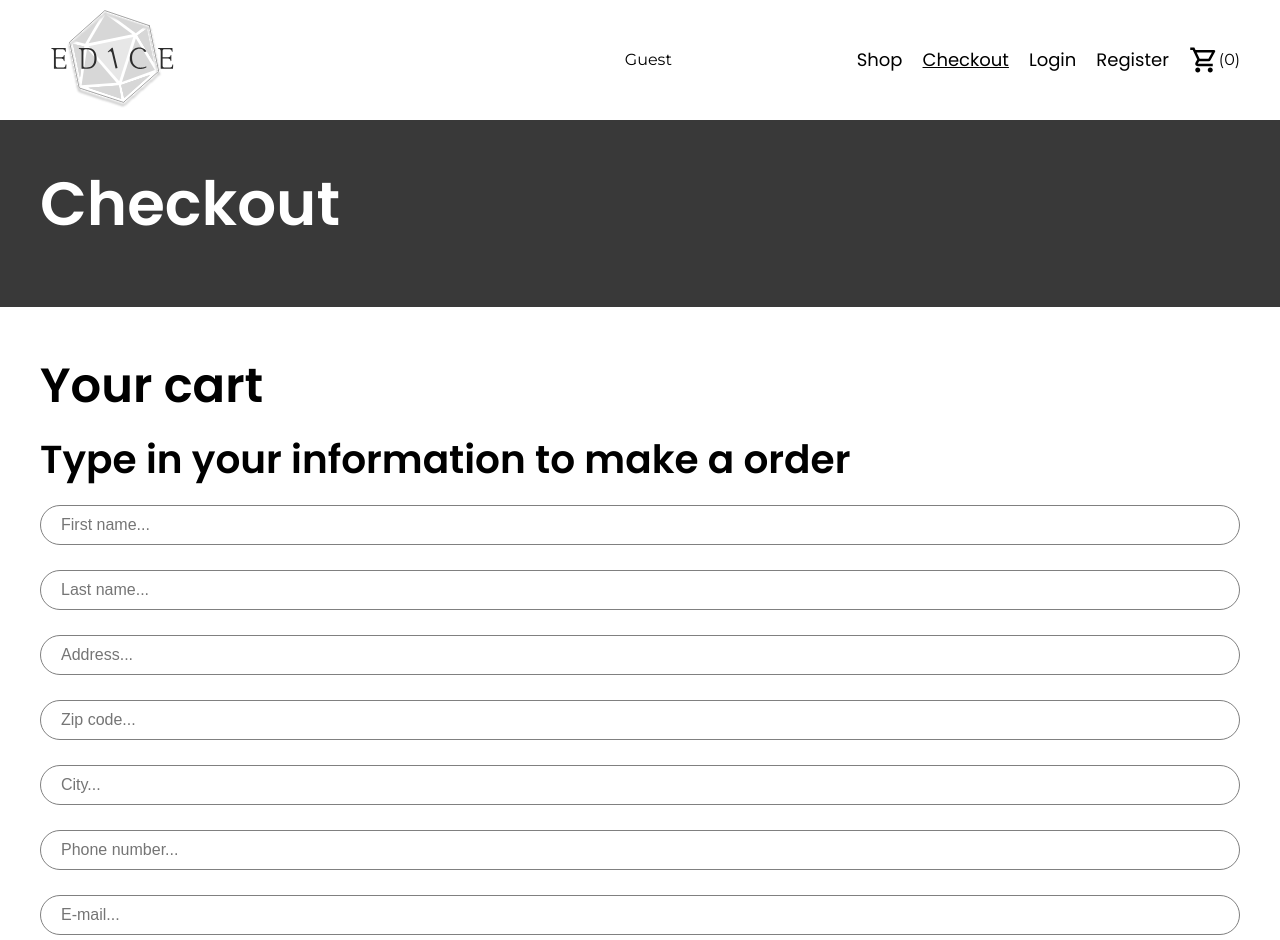
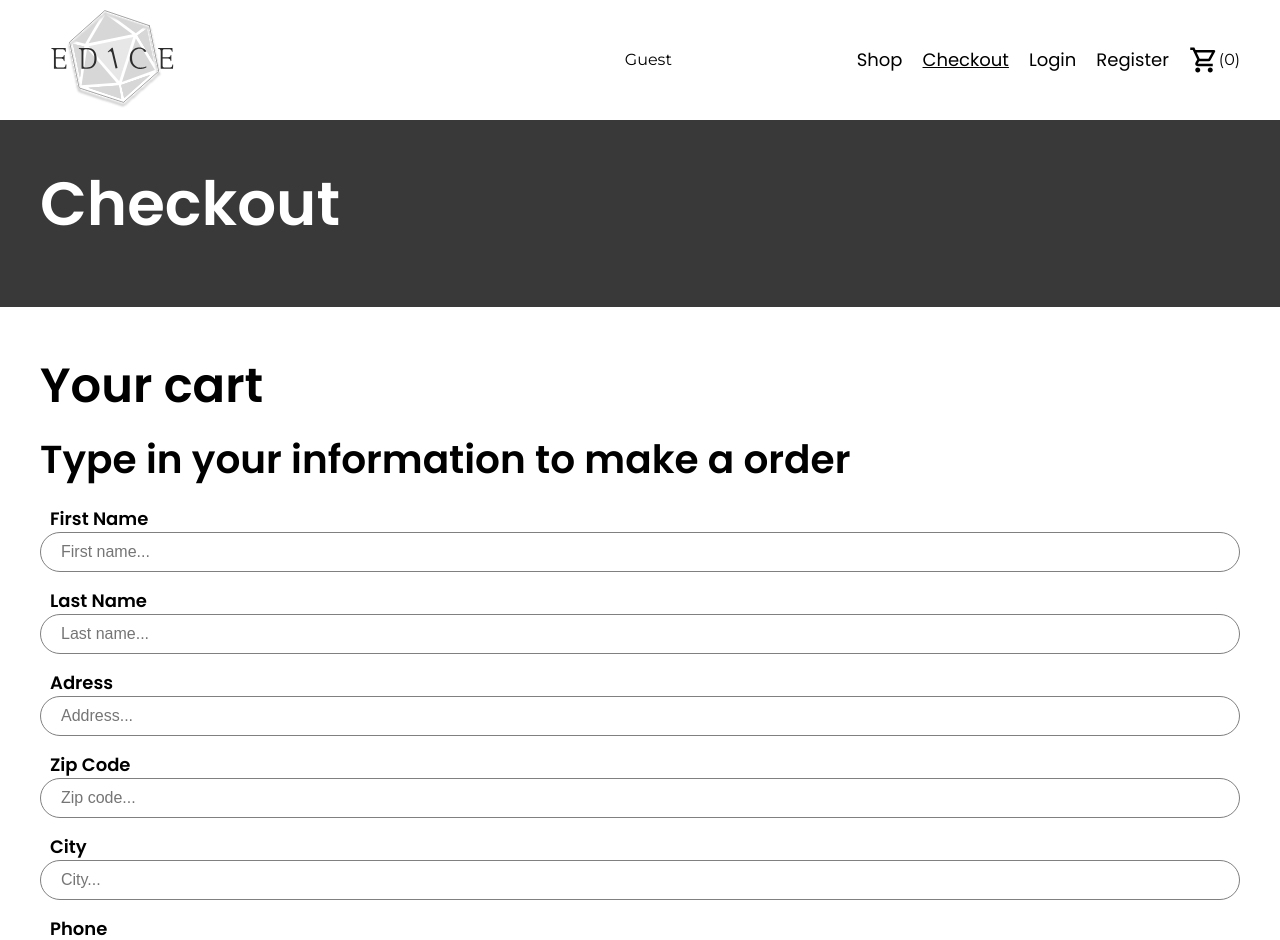
Before and after one commit to kajberg84/E-Dice, a React (Create React App) app: page /checkout in a window 1280 px wide. Shown: the top 940 px of the page. Built offline with nearby package versions, Linux system fonts and the light colour scheme.

Commit message:
remove form from Checkout.

```diff
--- a/src/views/checkout/Checkout.jsx
+++ b/src/views/checkout/Checkout.jsx
@@ -71,64 +71,18 @@ export const Checkout = () => {
             ))}
           </div>
         </div>
-        {!user && (
         <form className={styles.checkout_form} onSubmit={handleOrder}>
+          {user ? (
+            <h3>{user.fname}, controll your information to make a order</h3>
+          ) : (
             <h3>Type in your information to make a order</h3>
-            <input
-              type="text"
-              name="firstname"
-              placeholder="First name..."
-              onChange={handleInput}
-            />
-            <input
-              type="text"
-              name="lastname"
-              placeholder="Last name..."
-              onChange={handleInput}
-            />
-            <input
-              type="text"
-              name="adress"
-              placeholder="Address..."
-              onChange={handleInput}
-            />
-            <input
-              type="text"
-              name="zipcode"
-              placeholder="Zip code..."
-              onChange={handleInput}
-            />
-            <input
-              type="text"
-              name="city"
-              placeholder="City..."
-              onChange={handleInput}
-            />
-            <input
-              type="text"
-              name="phone"
-              placeholder="Phone number..."
-              onChange={handleInput}
-            />
-            <input
-              type="email"
-              name="email"
-              placeholder="E-mail..."
-              onChange={handleInput}
-            />
-            <button type="submit" className={styles.checkout_button}>
-              Confirm order
-            </button>
-          </form>
           )}
-        {user && (
-          <form className={styles.checkout_form} onSubmit={handleOrder}>
-            <h3>{user.fname}, controll your information to make a order</h3>
+
           <label>First Name</label>
           <input
             type="text"
             name="firstname"
-              defaultValue={user.fname}
+            defaultValue={orderInfo.firstname}
             placeholder="First name..."
             onChange={handleInput}
           />
@@ -136,7 +90,7 @@ export const Checkout = () => {
           <input
             type="text"
             name="lastname"
-              defaultValue={user.lname}
+            defaultValue={orderInfo.lastname}
             placeholder="Last name..."
             onChange={handleInput}
           />
@@ -144,7 +98,7 @@ export const Checkout = () => {
           <input
             type="text"
             name="adress"
-              defaultValue={user.adress}
+            defaultValue={orderInfo.adress}
             placeholder="Address..."
             onChange={handleInput}
           />
@@ -152,7 +106,7 @@ export const Checkout = () => {
           <input
             type="text"
             name="zipcode"
-              defaultValue={user.zipCode}
+            defaultValue={orderInfo.zipcode}
             placeholder="Zip code..."
             onChange={handleInput}
           />
@@ -160,7 +114,7 @@ export const Checkout = () => {
           <input
             type="text"
             name="city"
-              defaultValue={user.city}
+            defaultValue={orderInfo.city}
             placeholder="City..."
             onChange={handleInput}
           />
@@ -168,7 +122,7 @@ export const Checkout = () => {
           <input
             type="text"
             name="phone"
-              defaultValue={user.phone}
+            defaultValue={orderInfo.phone}
             placeholder="Phone number..."
             onChange={handleInput}
           />
@@ -176,7 +130,7 @@ export const Checkout = () => {
           <input
             type="email"
             name="email"
-              defaultValue={user.email}
+            defaultValue={orderInfo.email}
             placeholder="E-mail..."
             onChange={handleInput}
           />
@@ -184,7 +138,6 @@ export const Checkout = () => {
             Confirm order
           </button>
         </form>
-        )}
       </div>
     </>
   );
```
Lines whose indentation alone changed are shown as unchanged.
